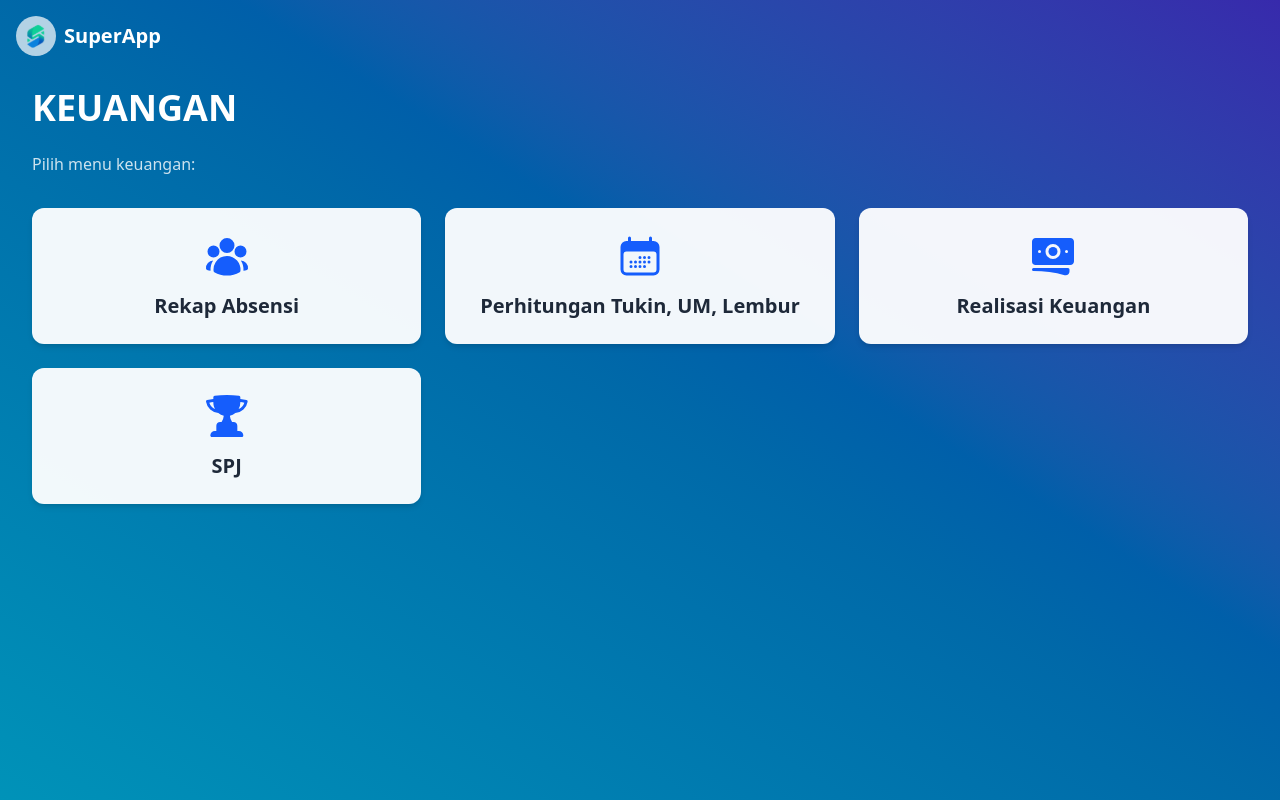
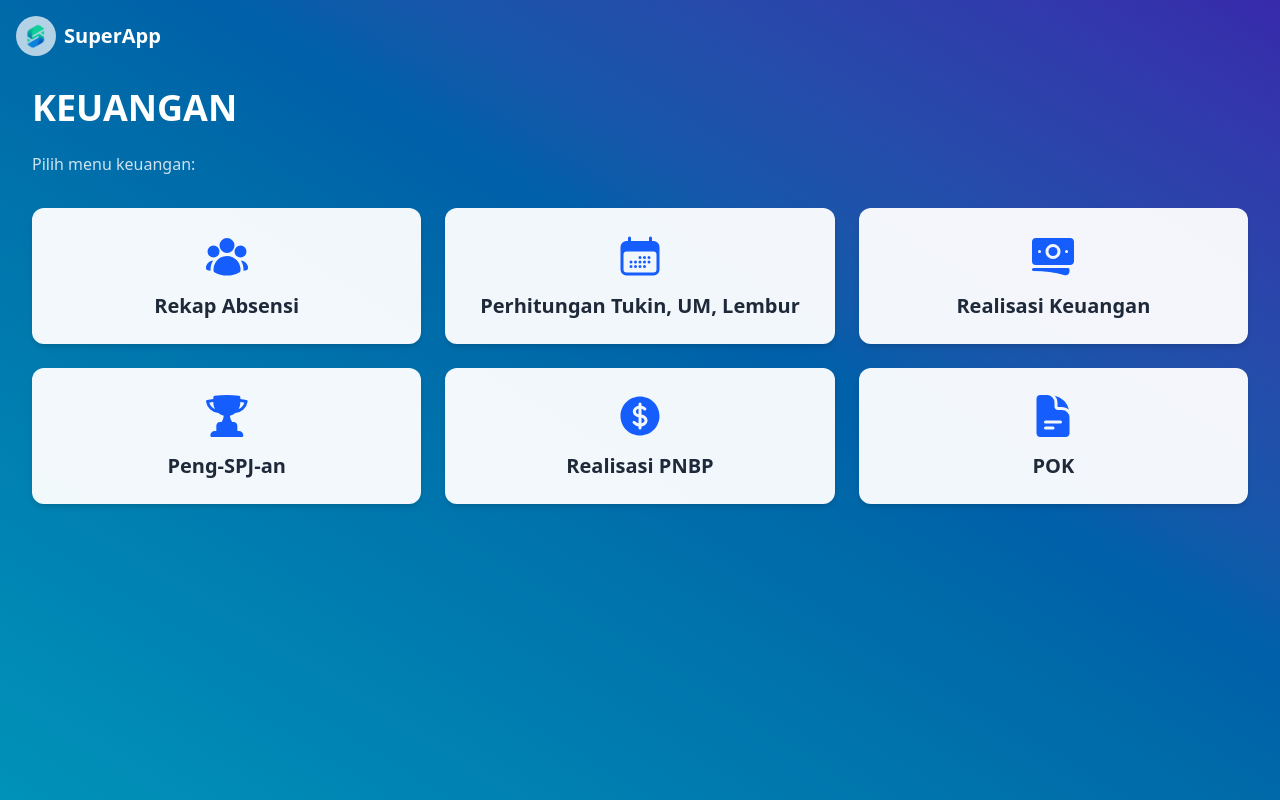
Before and after one commit to nuzulis/superapp, a React (Vite) app: page /keuangan in a window 1280 px wide. Built offline with nearby package versions, Linux system fonts and the light colour scheme.

Commit message:
nambah menu keuangan

```diff
--- a/src/pages/Keuangan.jsx
+++ b/src/pages/Keuangan.jsx
@@ -6,6 +6,8 @@ import {
   CalendarDaysIcon,
   BanknotesIcon,
   TrophyIcon,
+  CurrencyDollarIcon,
+  DocumentTextIcon,
 } from "@heroicons/react/24/solid";
 
 export default function SDM() {
@@ -25,9 +27,22 @@ export default function SDM() {
       path: "/sdm/diklat",
       icon: BanknotesIcon,
     },
-    { name: "SPJ", path: "/sdm/kinerja", icon: TrophyIcon },
+    {
+      name: "Peng-SPJ-an",
+      path: "/sdm/spj",
+      icon: TrophyIcon,
+    },
+    {
+      name: "Realisasi PNBP",
+      path: "/sdm/pnbp",
+      icon: CurrencyDollarIcon,
+    },
+    {
+      name: "POK",
+      path: "/sdm/pok",
+      icon: DocumentTextIcon,
+    },
   ];
-
   return (
     <div className="px-8 pt-2 pb-8 min-h-screen bg-gradient-to-tr from-cyan-600 via-sky-700 to-indigo-800">
       <Header />
```
